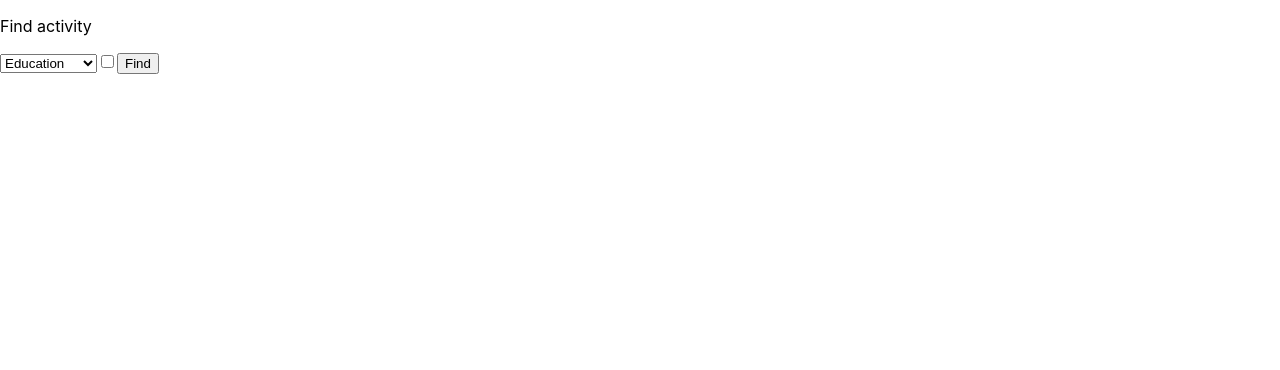
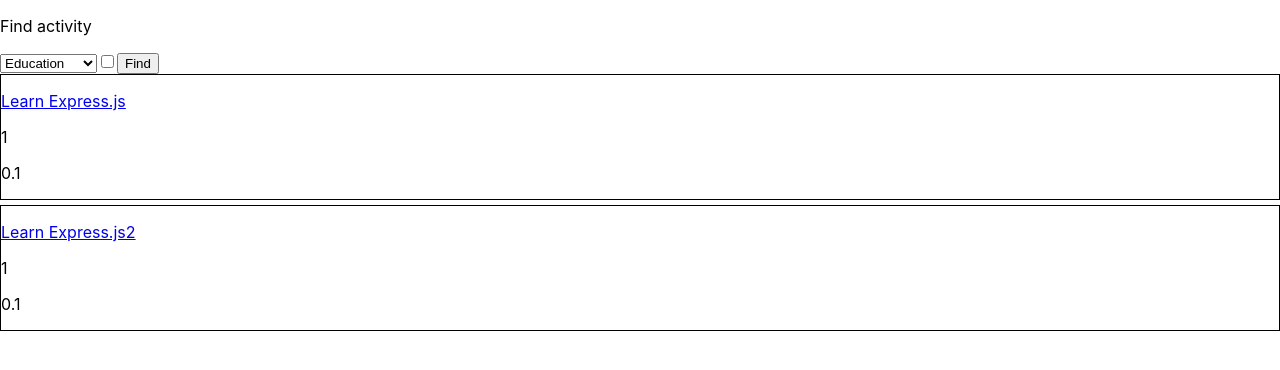
Before and after one commit to kaytagov-r/frontend-test-task, a React (Create React App) app: page / in a window 1280 px wide. Shown: the top 370 px of the page. Built offline with nearby package versions, Linux system fonts and the light colour scheme.

Commit message:
Добавил вывод мероприятий с статическими данными

```diff
--- a/src/App.js
+++ b/src/App.js
@@ -2,10 +2,34 @@ import React from 'react';
 import ActivityTypes from "./components/ActivityTypes";
 import ButtonSubmitFind from "./components/ButtonSubmitFind";
 import CheckboxFreeActivities from "./components/CheckboxFreeActivities";
+import ActivityList from "./components/ActivityList";
 
 function App() {
 
     const [checkbox, setCheckbox] = React.useState(false);
+
+    const activityList = [
+        {
+            activity: 'Learn Express.js',
+            accessibility: 0.25,
+            type: 'education',
+            participants: 1,
+            price: 0.1,
+            link: 'https://expressjs.com/',
+            key: 3943506
+        },
+        {
+            activity: 'Learn Express.js2',
+            accessibility: 0.25,
+            type: 'education',
+            participants: 1,
+            price: 0.1,
+            link: 'https://expressjs.com2/',
+            key: 39435062
+        },
+    ];
+
+
 
     return (
         <div className="App">
@@ -13,6 +37,7 @@ function App() {
             <ActivityTypes/>
             <CheckboxFreeActivities/>
             <ButtonSubmitFind checkbox={checkbox}/>
+            <ActivityList activityList={activityList}/>
         </div>
     );
 }
--- /dev/null
+++ b/src/components/ActivityList.js
@@ -0,0 +1,12 @@
+import React from "react";
+import ActivityListItem from "./ActivityListItem";
+
+export default function ActivityList(props) {
+    return (
+        <div className='activity-list'>
+            {props.activityList.map(activity => {
+                return <ActivityListItem activity={activity} key={activity.key}/>
+            })}
+        </div>
+    )
+}
--- /dev/null
+++ b/src/components/ActivityListItem.js
@@ -0,0 +1,20 @@
+import React from "react";
+import styled from "styled-components";
+
+export default function ActivityListItem(props) {
+
+    const ActivityListItem = styled.div`
+       border: 1px solid;
+       margin-bottom: 5px;
+    `;
+
+    return (
+        <ActivityListItem>
+            <p className='title'>
+                <a target='_blank' href={props.activity.link}>{props.activity.activity}</a>
+            </p>
+            <p className='participants'>{props.activity.participants}</p>
+            <p className='price'>{props.activity.price}</p>
+        </ActivityListItem>
+    )
+}
```
